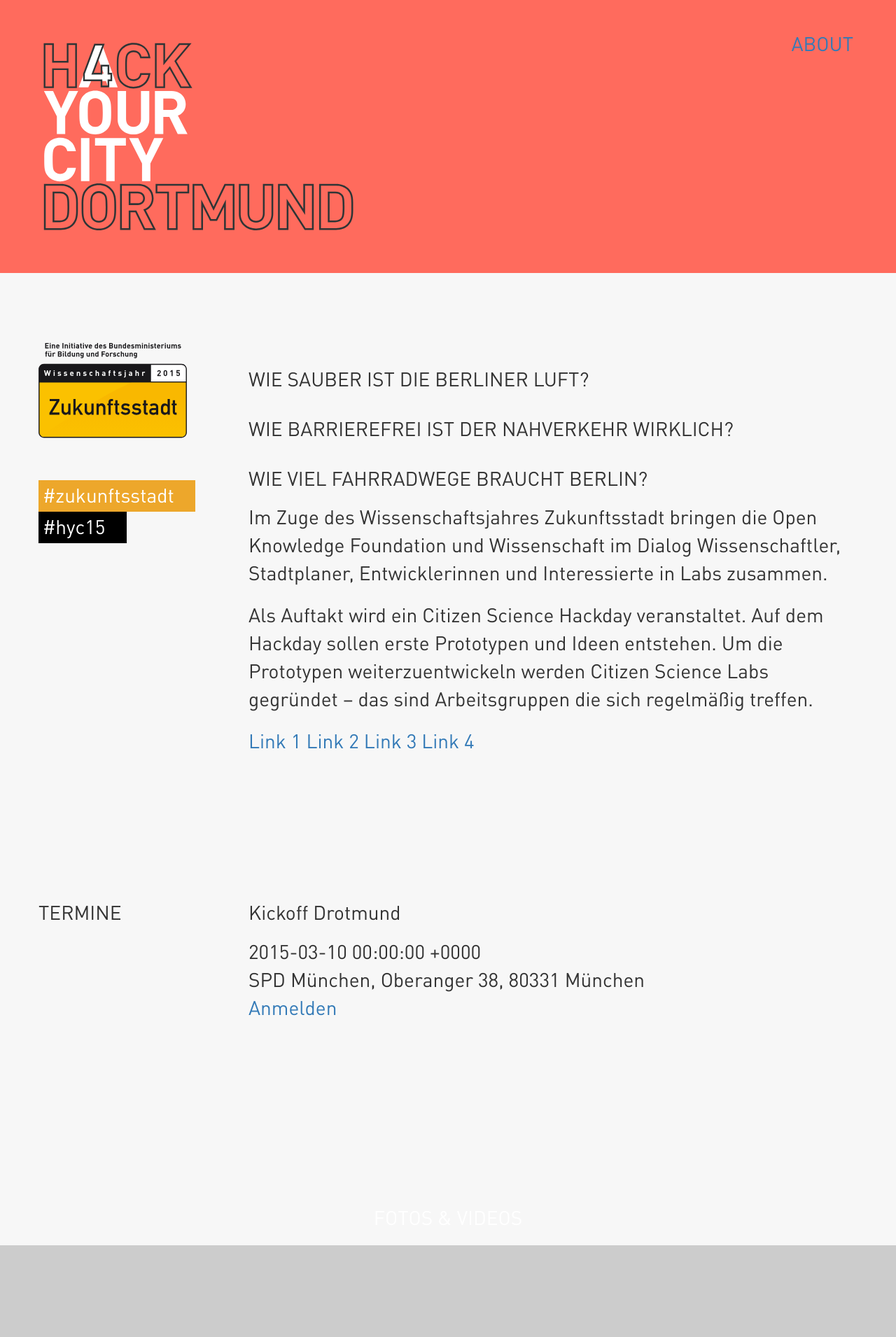
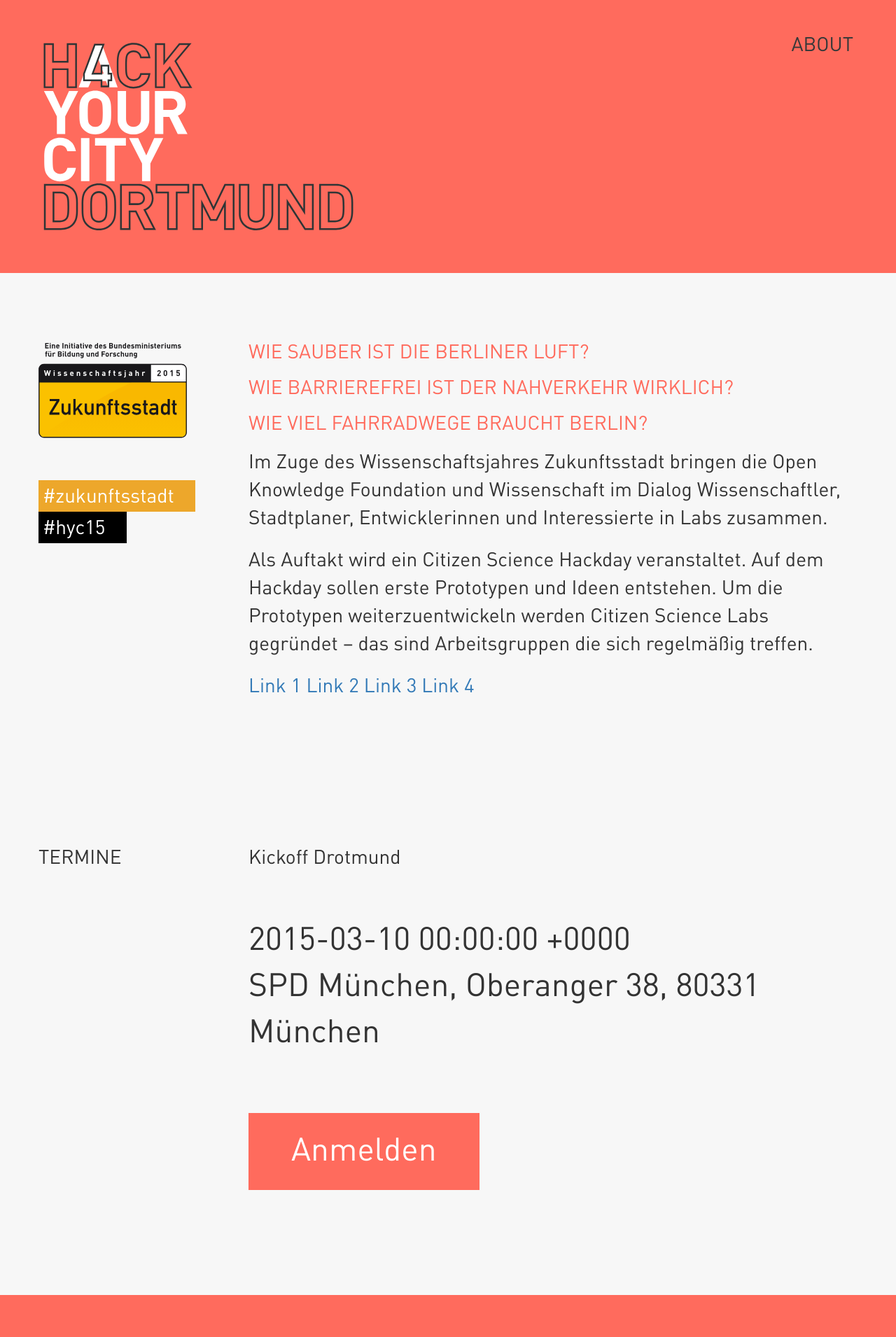
Before and after one commit to okfde/hackyourcity, a Jekyll site: the page built from labs/dortmund-wuppertal/index.html, in a window 1280 px wide. Shown: the top 1910 px of the page at 70% size. Built offline with Jekyll 4.4.1, drawn with Linux system fonts in a browser that asks for light colours; nearby versions of some CDN libraries.

Commit message:
more styling

```diff
--- a/_includes/modules/events.html
+++ b/_includes/modules/events.html
@@ -5,8 +5,7 @@
         <h3 class="event-title">{{ event.name }}</h3>
         <div class="event-date">{{ event.date }}</div>
         <div class="event-location">{{ event.location }}</div>
-              <!-- <button type="button" class="event-signup btn btn-default">Anmelden</button> -->
-              <a href="{{ event.url }}">Anmelden</a>
+        <a class="event-signup btn btn-signup" href="{{ event.url }}">Anmelden</a>
       </div>
   {% endif %}
 
--- a/_sass/_base.scss
+++ b/_sass/_base.scss
@@ -49,6 +49,7 @@
 .nav > li > a {
 
 	text-transform: uppercase;
+	color: $black;
 
 	&:hover {
 		background: transparent;
@@ -67,7 +68,6 @@
 	.nav > li > a {
 		color: white;
 	}
-
 }
 
 
@@ -97,6 +97,10 @@
 }
 
 .content-body {
+	h1, h2, h3 {
+		margin-top: 0;
+	}
+
 	img {
 		margin: 100px 0 100px 0;
 	}
@@ -289,34 +293,26 @@
 
 
 .panel-lab1 {
-
 	@include panel-lab-teaser($lab1_primary);
-
 }
 
 // Dortmund
 
 .panel-lab2 {
-
 	@include panel-lab-teaser($lab2_primary);
-
 }
 
 // Karlsruhe
 
 
 .panel-lab3 {
-
 	@include panel-lab-teaser($lab3_primary);
-
 }
 
 // Dresden
 
 .panel-lab4 {
-
 	@include panel-lab-teaser($lab4_primary);
-
 }
 
 /**
@@ -334,10 +330,12 @@
 }
 
 #mc_embed_signup {
+
 	input {
 		height: 110px;
 	}
 	margin: 0 auto;
+
 }
 
 label[for=mce-EMAIL] {
@@ -345,18 +343,22 @@
 }
 
 #mce-EMAIL {
+
 	font-size: $fs-large;
 	display: block;
 	text-align: center;
 	width: 100%;
+
 }
 
 #mc-embedded-subscribe {
+
 	font-size: $fs-large;
 	display: block;
 	background: $h4c_grey_dark;
 	color: white;
 	width: 100%;
+
 }
 
 
@@ -382,19 +384,23 @@
 	}
 
 	.caption {
+
 		color: white;
 		position: relative;
 		height: 100%;
 		padding: 60px;
+
 	}
 
 	.caption-title {
+
 		  margin: 0;
 		  font-size: $fs-large;
 		  position: absolute;
 		  top: 50%;
 		  left: 50%;
 		  transform: translate(-50%, -50%);
+
 	}
 
 	.caption-body {
@@ -409,11 +415,13 @@
 		}
 
 		.caption-title {
+
 		  position: relative;
 		  top: inherit;
 		  left: inherit;
 		  transform: none;
 		  margin-bottom: 50px;
+
 		}
 
 		.caption-body {
@@ -441,18 +449,11 @@
 }
 
 .panel-heading-faq {
-
 	text-transform: uppercase;
-
-	a {
-	}
-
 }
 
 .panel-body-faq {
-
 	font-size: $fs-medium;
-
 }
 
 
@@ -506,15 +507,42 @@
 		padding: 75px 0 150px 0;
 	}
 
+	.event-title {
+		margin-bottom: 70px;
+	}
+
+	.event-date, .event-location {
+		font-size: $fs-large;
+	}
+
+	.event-location {
+		margin-bottom: 80px;
+	}
+
+	.event-signup {
+		font-size: $fs-large;
+
+		height: 110px;
+		line-height: 110px;
+
+		padding: 0 60px;
+
+		color: white;
+		&:hover, &:active, &:focus, &:visited {
+			color: white;
+		}
+	}
+
 }
 
 .section-lab-slider {
 
 	h2 {
+		margin: 0 0 60px 0;
 		color: white;
 	}
 
-	padding: 75px 0;
+	padding: 60px 0 150px 0;
 
 }
 
@@ -528,51 +556,25 @@
 
 
 // Berlin
-
 .page-lab-ber {
-
-	.navbar, .section-lab-slider {
-		background-color: $lab1_primary;
-	}
-
-	.content-body, .section-lab-partner {
-		h2,h3,h3 {
-			color: $lab1_primary;
-		}
-	}
-
+	@include page-lab-colorscheme($lab1_primary);
 }
 
 // Dortmund
-
 .page-lab-dor {
-
-	.navbar {
-		background-color: $lab2_primary;
-	}
-
+	@include page-lab-colorscheme($lab2_primary);
 }
 
 
 // Karlsruhe
-
 .page-lab-kar {
-
-	.navbar {
-		background-color: $lab3_primary;
-	}
-
+	@include page-lab-colorscheme($lab3_primary);
 }
 
 
 // Dresden
-
 .page-lab-dre {
-
-	.navbar {
-		background-color: $lab4_primary;
-	}
-
+	@include page-lab-colorscheme($lab4_primary);
 }
 
 
--- a/_sass/_mixins.scss
+++ b/_sass/_mixins.scss
@@ -34,6 +34,20 @@
 
 }
 
+@mixin page-lab-colorscheme($color) {
+
+	.navbar, .section-lab-slider, .event-signup {
+		background-color: $color;
+	}
+
+	.content-body, .section-lab-partner {
+		h2,h3,h3 {
+			color: $color;
+		}
+	}
+
+}
+
 @mixin initiator-gradient($start: #f1f1f1, $stop: #d9d9d9) {
 	background: $start;
 	background: -webkit-linear-gradient(left,$start,$start 50%,$stop 50%,$stop 100%);
--- a/_sass/_slick-theme.scss
+++ b/_sass/_slick-theme.scss
@@ -6,8 +6,8 @@
 $slick-font-family: "slick" !default;
 $slick-loader-path: "../images/" !default;
 $slick-arrow-color: white !default;
-$slick-dot-color: white !default;
-$slick-dot-color-active: #ff0000;
+$slick-dot-color: RGBA(0,0,0,0.2) !default;
+$slick-dot-color-active: white;
 $slick-prev-character: "←" !default;
 $slick-next-character: "→" !default;
 $slick-dot-character: "•" !default;
@@ -125,13 +125,13 @@
 /* Dots */
 
 .slick-slider {
-    padding-bottom: 60px;
+     // padding-bottom: 60px;
 }
 
 .slick-dots {
     position: absolute;
     //bottom: -45px;
-    margin: 30px 0 0 0;
+    margin: 50px 0 0 0;
     list-style: none;
     display: block;
     text-align: center;
```
Lines whose indentation alone changed are shown as unchanged.
